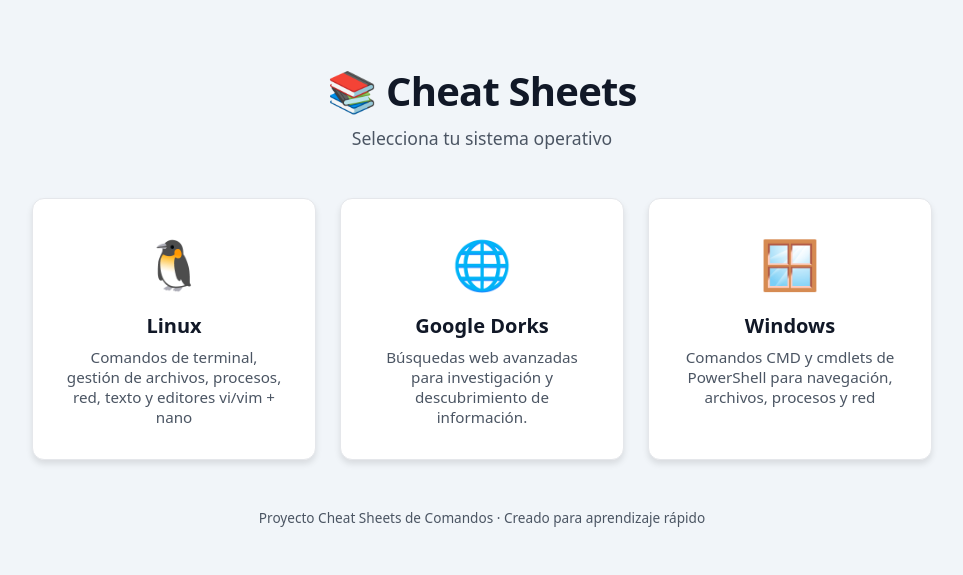
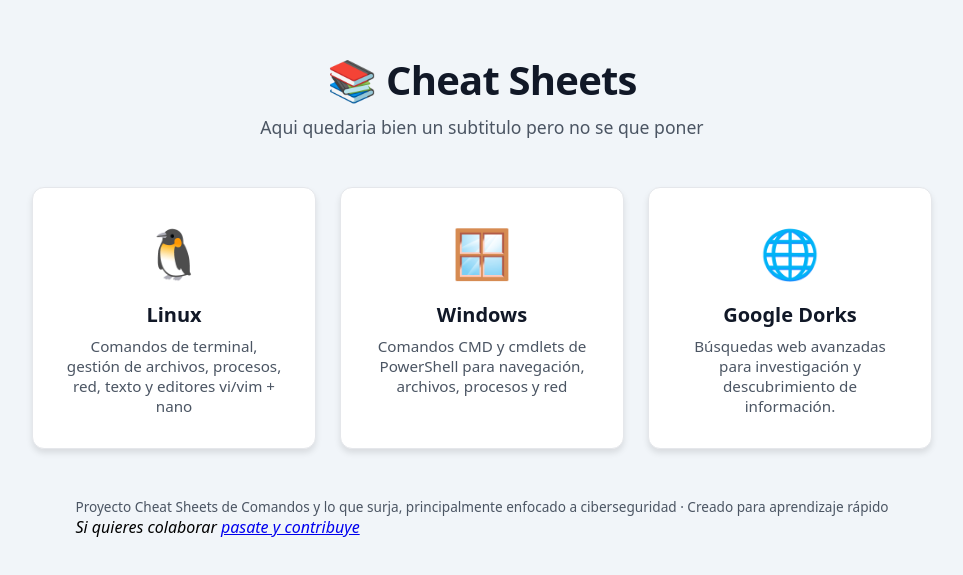
Before and after one commit to Andres-Caso-Iglesias/CheatSheet, a plain HTML site: page index.html in a window 1280 px wide. Shown: the part 105-680 px from the top of the page, without its empty margins (158-1121 px from the left). Drawn offline with Linux system fonts and the light colour scheme.

Commit message:
reajustes en el texto

```diff
--- a/index.html
+++ b/index.html
@@ -1,22 +1,22 @@
 <!--
-  PÁGINA DE INICIO: Selecciona Linux o Windows
-  ================================================
-  Enlace a linux_commands_vi.html y windows_commands.html
+  PÁGINA DE INICIO:
 -->
 <!DOCTYPE html>
 <html lang="es">
+
 <head>
   <meta charset="UTF-8">
   <meta name="viewport" content="width=device-width, initial-scale=1.0">
   <title>Cheat Sheets - Comandos</title>
   <link rel="stylesheet" href="styles.css" />
 </head>
+
 <body class="index-page">
   <div class="container">
     <h1 class="main-title">📚 Cheat Sheets</h1>
-    <p class="subtitle">Selecciona tu sistema operativo</p>
+    <p class="subtitle">Aqui quedaria bien un subtitulo pero no se que poner</p>
 
-    <div class="cards">
+    <section class="cards">
       <!-- LINUX -->
       <a href="linux/linux_commands_vi.html" class="card">
         <div class="card-icon">🐧</div>
@@ -24,13 +24,6 @@
         <div class="card-desc">
           Comandos de terminal, gestión de archivos, procesos, red, texto y editores vi/vim + nano
         </div>
-      </a>
-
-      <!-- GOOGLE DORKS (new) -->
-      <a href="web/google_dorks.html" class="card">
-        <div class="card-icon">🌐</div>
-        <div class="card-title">Google Dorks</div>
-        <div class="card-desc">Búsquedas web avanzadas para investigación y descubrimiento de información.</div>
       </a>
 
       <!-- WINDOWS -->
@@ -41,11 +34,25 @@
           Comandos CMD y cmdlets de PowerShell para navegación, archivos, procesos y red
         </div>
       </a>
-    </div>
 
-    <div class="footer">
-      Proyecto Cheat Sheets de Comandos · Creado para aprendizaje rápido
-    </div>
+      <!-- GOOGLE DORKS -->
+      <a href="web/google_dorks.html" class="card">
+        <div class="card-icon">🌐</div>
+        <div class="card-title">Google Dorks</div>
+        <div class="card-desc">Búsquedas web avanzadas para investigación y descubrimiento de información.</div>
+      </a>
+    </section>
   </div>
 </body>
+
+<footer>
+  <div class="footer">
+    Proyecto Cheat Sheets de Comandos y lo que surja,
+    principalmente enfocado a ciberseguridad · Creado para aprendizaje rápido
+  </div>
+  <address>
+    Si quieres colaborar <a href="https://github.com/Andres-Caso-Iglesias">pasate y contribuye</a>
+  </address>
+</footer>
+
 </html>
```
